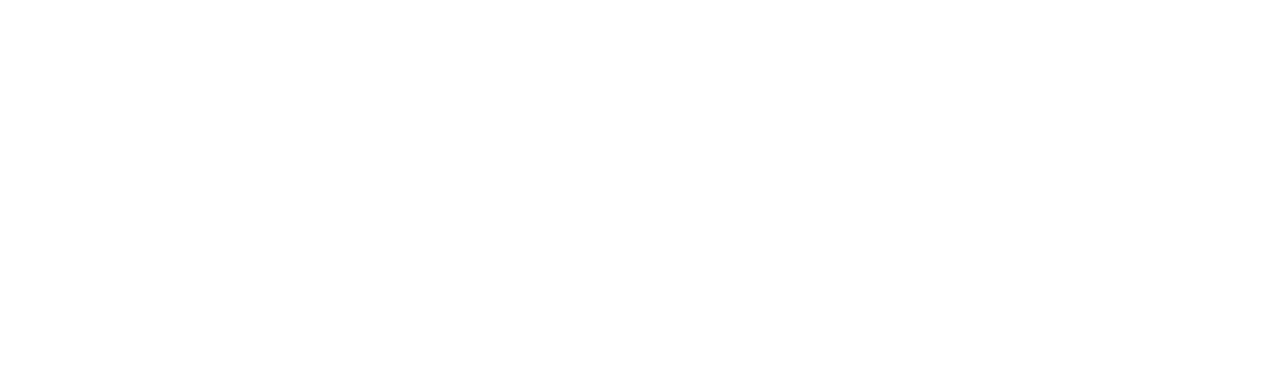
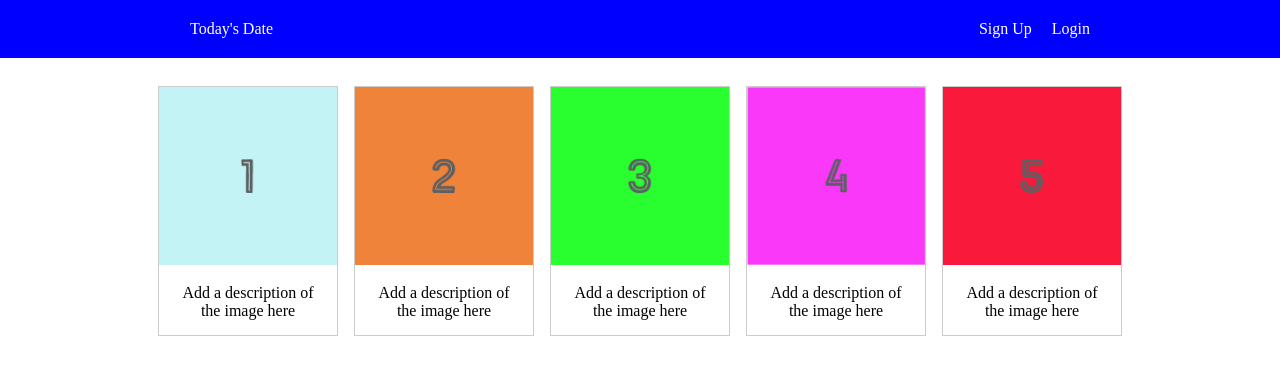
Before and after one commit to jrod4work/Javascript-Part-2, a plain HTML site: page 3-Flexbox.html in a window 1280 px wide. Drawn offline with Linux system fonts and the light colour scheme.

Commit message:
Flexbox project

```diff
--- a/3-Flexbox.css
+++ b/3-Flexbox.css
@@ -0,0 +1,64 @@
+* {
+  margin: 0;
+  padding: 0;
+  box-sizing: border-box;
+}
+
+.menu-container {
+  color: white;
+  background-color: blue;
+  padding: 20px 0;
+  display: flex;
+  justify-content: center;
+}
+.menu {
+  width: 900px;
+  display: flex;
+  justify-content: space-between;
+  /* makes the contents horizontal with spaces around */
+}
+
+.links {
+  display: flex;
+  justify-content: flex-end;
+}
+
+.login {
+  margin-left: 20px;
+}
+
+.image-grid-container {
+  display: flex;
+  justify-content: center;
+  margin-top: 20px;
+}
+
+.image-grid {
+  display: flex;
+  justify-content: center;
+  flex-wrap: wrap;
+  /* This will wrap the images with space in between */
+  align-items: center;
+  /* This centers the squares */
+}
+
+.image-grid-item:hover {
+  box-shadow: 0px 0px 14px 9px #17a7d8;
+}
+
+.image-grid-item {
+  margin: 8px;
+  border: 1px solid #ccc;
+  float: left;
+  width: 180px;
+}
+
+div.desc {
+  padding: 15px;
+  text-align: center;
+}
+
+div.image-grid-item img {
+  width: 100%;
+  height: auto;
+}
--- a/3-Flexbox.html
+++ b/3-Flexbox.html
@@ -0,0 +1,64 @@
+<!DOCTYPE html>
+<html lang="en">
+
+<head>
+    <meta charset="UTF-8">
+    <meta name="viewport" content="width=device-width, initial-scale=1.0">
+    <meta http-equiv="X-UA-Compatible" content="ie=edge">
+    <title>Document</title>
+    <link rel="stylesheet" href="3-Flexbox.css">
+</head>
+
+<body>
+    <div class="menu-container">
+        <div class="menu">
+            <div class="date">Today's Date</div>
+            <div class="links">
+                <div class="sign-up">Sign Up</div>
+                <div class="login">Login</div>
+            </div>
+        </div>
+    </div>
+
+    <div class='image-grid-container'>
+        <div class='image-grid'>
+<!-- First Image -->
+            <div class='image-grid-item first-item'>
+                <a target="_blank" href="fjords.jpg">
+                    <img src='images/one.png' />
+                </a>
+                <div class="desc">Add a description of the image here</div>
+            </div>
+<!-- other Image -->
+            <div class='image-grid-item'>
+                <a target="_blank" href="fjords.jpg">
+                    <img src='images/two.png' />
+                </a>
+                <div class="desc">Add a description of the image here</div>
+            </div>
+<!-- other Image -->
+            <div class='image-grid-item'>
+                <a target="_blank" href="fjords.jpg">
+                    <img src='images/three.png' />
+                </a>
+                <div class="desc">Add a description of the image here</div>
+            </div>
+<!-- other Image -->
+            <div class='image-grid-item'>
+                <a target="_blank" href="fjords.jpg">
+                    <img src='images/four.png' />
+                </a>
+                <div class="desc">Add a description of the image here</div>
+            </div>
+<!-- other Image -->
+            <div class='image-grid-item last-item'>
+                <a target="_blank" href="fjords.jpg">
+                    <img src='images/five.png' />
+                </a>
+                <div class="desc">Add a description of the image here</div>
+            </div>
+        </div>
+    </div>
+</body>
+
+</html>
```
Also changed, not shown: 2-Flexbox.html (+14 -0 lines).
